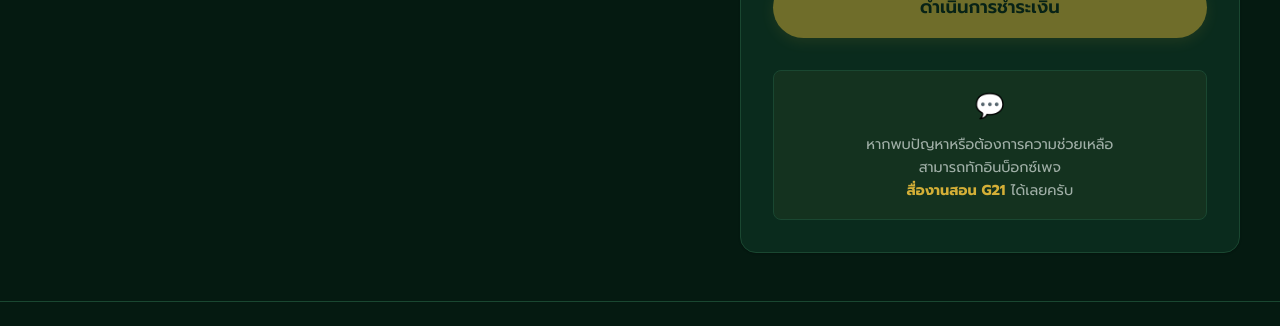
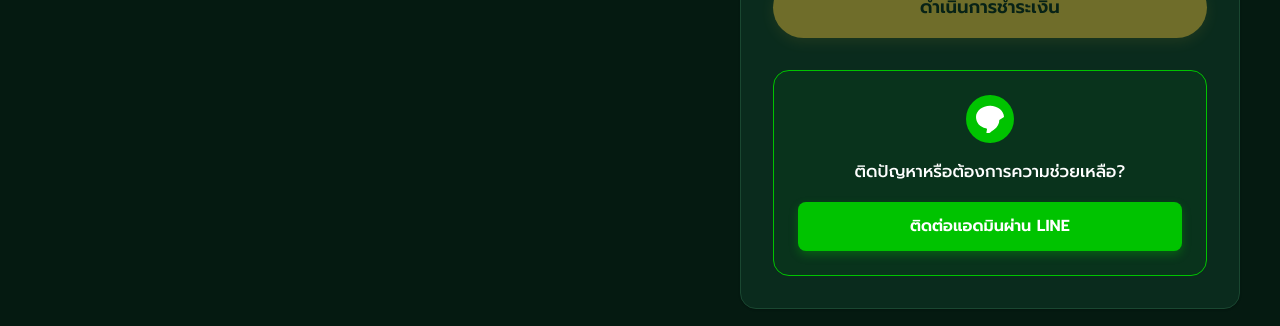
Before and after one commit to khrusangkomg21-spec/G21-Store, a Next.js app: page /cart in a window 1280 px wide. Shown: the part 494-820 px from the top of the page. Built offline with nearby package versions, Linux system fonts and the light colour scheme; no server answers.

Commit message:
Update page.tsx

```diff
--- a/app/cart/page.tsx
+++ b/app/cart/page.tsx
@@ -20,6 +20,7 @@ export default function Cart() {
       <h1 style={{ fontSize: '2.5rem', marginBottom: '2rem' }}>ตะกร้าสินค้า</h1>
 
       <div style={{ display: 'flex', gap: '3rem', alignItems: 'flex-start', flexWrap: 'wrap' }}>
+        {/* Cart Items List */}
         <div style={{ flex: '1.5', minWidth: '300px' }}>
           {cart.length > 0 ? (
             <div style={{ display: 'flex', flexDirection: 'column', gap: '1rem' }}>
@@ -49,6 +50,7 @@ export default function Cart() {
           )}
         </div>
 
+        {/* Order Summary */}
         <div className="glass-card" style={{ flex: '1', minWidth: '300px', padding: '2rem', position: 'sticky', top: '100px' }}>
           <h3 style={{ fontSize: '1.25rem', marginBottom: '1.5rem', borderBottom: '1px solid var(--border-color)', paddingBottom: '1rem' }}>สรุปคำสั่งซื้อ</h3>
 
@@ -87,13 +89,25 @@ export default function Cart() {
             </div>
           )}
 
-          {/* Contact Support Info */}
-          <div style={{ marginTop: '2rem', padding: '1rem', background: 'rgba(212, 175, 55, 0.05)', border: '1px solid var(--border-color)', borderRadius: '0.5rem', textAlign: 'center' }}>
-            <span style={{ fontSize: '1.5rem', display: 'block', marginBottom: '0.5rem' }}>💬</span>
-            <p style={{ color: 'var(--text-muted)', fontSize: '0.9rem', marginBottom: 0 }}>
-              หากพบปัญหาหรือต้องการความช่วยเหลือ<br/>สามารถทักอินบ็อกซ์เพจ<br/>
-              <strong style={{ color: 'var(--primary)' }}>สื่องานสอน G21</strong> ได้เลยครับ
+          {/* Contact Support Info - อัปเดตปุ่ม LINE OA */}
+          <div style={{ marginTop: '2rem', padding: '1.5rem', background: 'rgba(0, 195, 0, 0.05)', border: '1px solid #00c300', borderRadius: '1rem', textAlign: 'center' }}>
+            <div style={{ width: '48px', height: '48px', background: '#00c300', borderRadius: '50%', display: 'flex', alignItems: 'center', justifyContent: 'center', margin: '0 auto 1rem' }}>
+              <svg style={{ width: '28px', height: '28px', color: 'white' }} viewBox="0 0 24 24" fill="currentColor">
+                <path d="M24 10.304c0-5.369-5.383-9.738-12-9.738-6.616 0-12 4.369-12 9.738 0 4.814 3.53 8.871 8.435 9.582.336.071.79.227.905.518.106.262.035.666-.012 1.054-.06.467-.384 2.29-.467 2.808-.106.666.49 1.103.951.815.356-.226 2.083-1.258 5.485-3.805 3.123-2.33 4.704-5.357 4.704-8.497z"/>
+              </svg>
+            </div>
+            <p style={{ color: 'white', fontSize: '1.05rem', marginBottom: '1rem', fontWeight: 500 }}>
+              ติดปัญหาหรือต้องการความช่วยเหลือ?
             </p>
+            <a
+              href="https://line.me/R/ti/p/@044aapxp"
+              target="_blank"
+              rel="noreferrer"
+              className="btn"
+              style={{ display: 'inline-block', width: '100%', background: '#00c300', color: 'white', padding: '0.75rem', borderRadius: '0.5rem', fontWeight: 600, fontSize: '1rem', border: 'none', transition: 'all 0.2s', boxShadow: '0 4px 10px rgba(0, 195, 0, 0.3)' }}
+            >
+              ติดต่อแอดมินผ่าน LINE
+            </a>
           </div>
         </div>
       </div>
```
